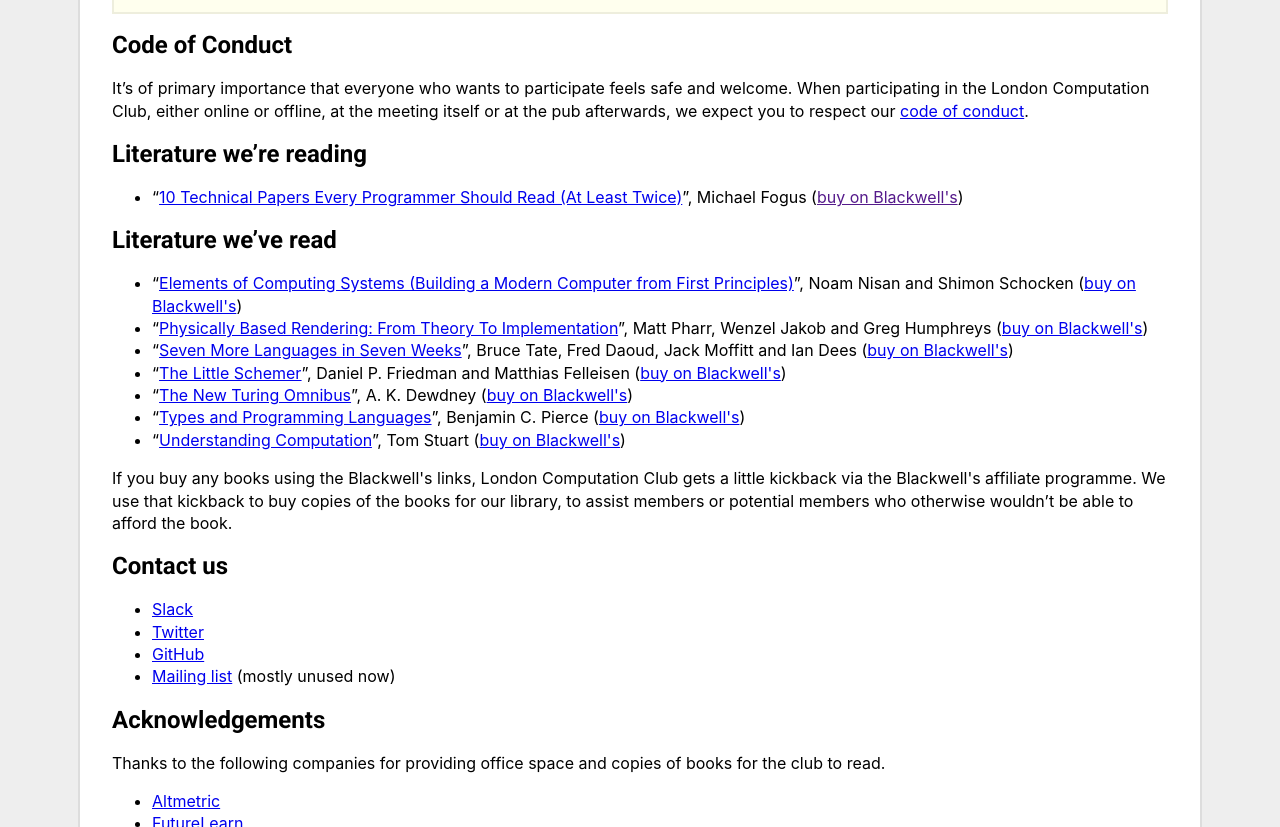
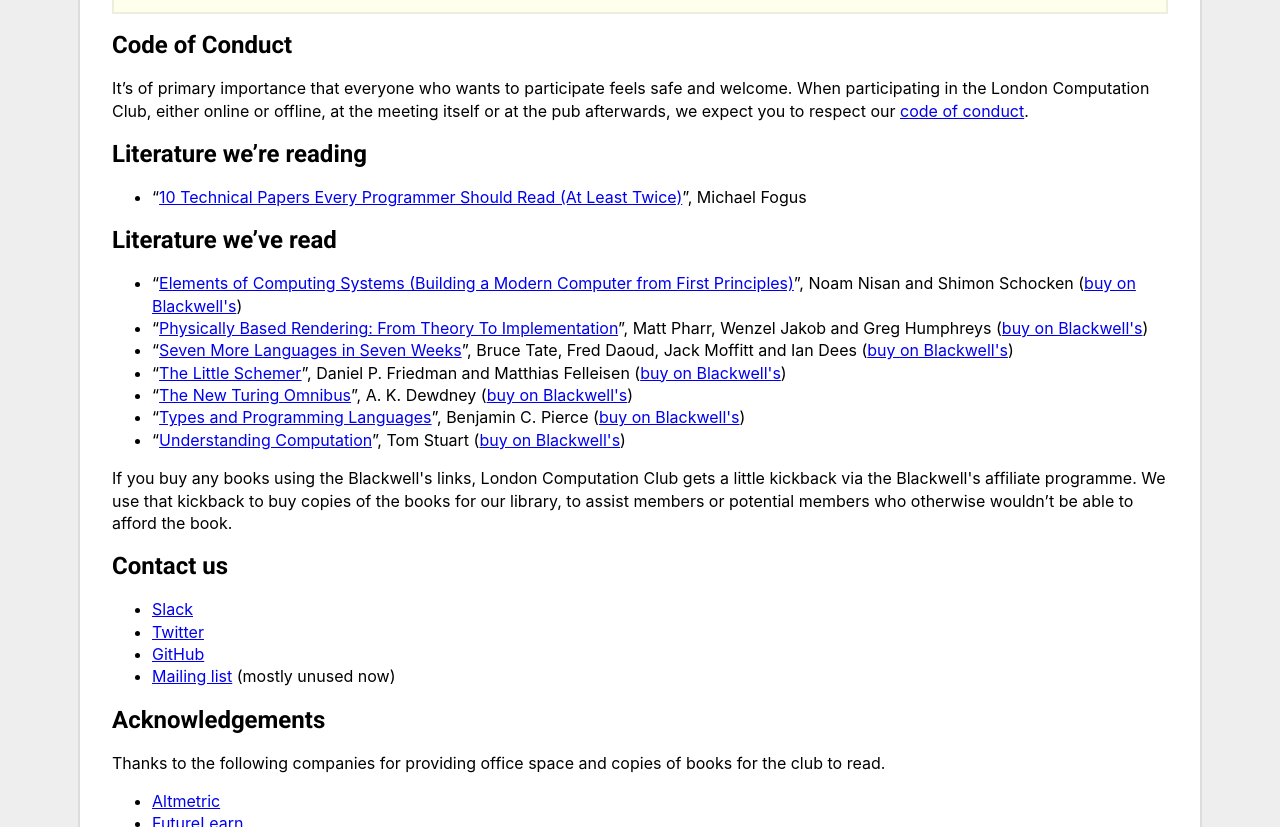
Before and after one commit to computationclub/computationclub.github.io, a Jekyll site: the page built from index.html, in a window 1280 px wide and 900 px high, scrolled down 926 px, cut to the strip 73-900 px from the top of the window. Built offline with Jekyll 4.4.1, drawn with Linux system fonts in a browser that asks for light colours.

Commit message:
Only show affiliate links if they exist

```diff
--- a/_includes/book.html
+++ b/_includes/book.html
@@ -10,5 +10,7 @@
     {% endunless %}
     {{ name }}
   {%- endfor %}
-  (<a href="{{ book.blackwells_url }}">buy on Blackwell's</a>)
+  {% if book.blackwells_url %}
+    (<a href="{{ book.blackwells_url }}">buy on Blackwell's</a>)
+  {% endif %}
 </li>
```
